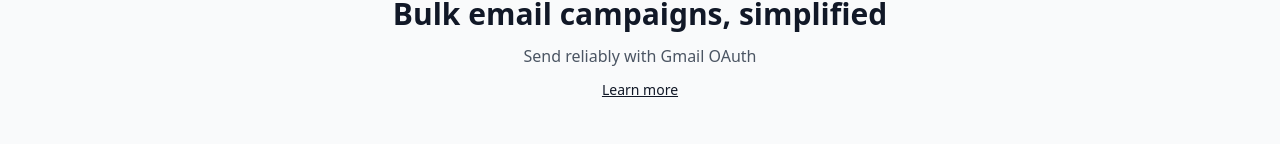
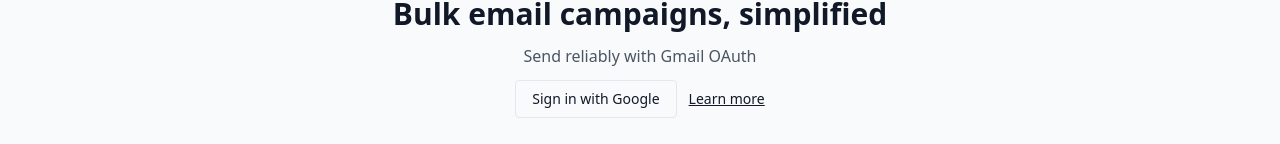
Before and after one commit to farzanfa/bulk-mail-app, a Next.js app: page / in a window 1280 px wide. Shown: the part 161-305 px from the top of the page. Built offline with nearby package versions, Linux system fonts and the light colour scheme; no server answers; the database is empty.

Commit message:
home: add Sign in with Google button to hero

```diff
--- a/app/home/HomeClient.tsx
+++ b/app/home/HomeClient.tsx
@@ -1,5 +1,6 @@
 "use client";
 import { useEffect, useMemo, useRef, useState } from 'react';
+import { signIn } from 'next-auth/react';
 import { Card } from '@/components/ui';
 
 export default function HomeClient() {
@@ -64,7 +65,8 @@ export default function HomeClient() {
         <div className="inline-flex items-center gap-2 px-3 py-1 rounded-full text-xs bg-black text-white">MailWeaver</div>
         <h1 className="text-2xl sm:text-3xl font-semibold">Bulk email campaigns, simplified</h1>
         <p className="text-gray-600 text-sm sm:text-base min-h-[1.5rem] transition-all">{taglines[taglineIndex]}</p>
-        <div className="flex items-center justify-center mt-4">
+        <div className="flex items-center justify-center gap-3 mt-4">
+          <button className="border px-4 py-2 rounded text-sm" onClick={() => signIn('google', { callbackUrl: '/dashboard' })}>Sign in with Google</button>
           <a href="/about" className="text-sm underline">Learn more</a>
         </div>
       </section>
```
